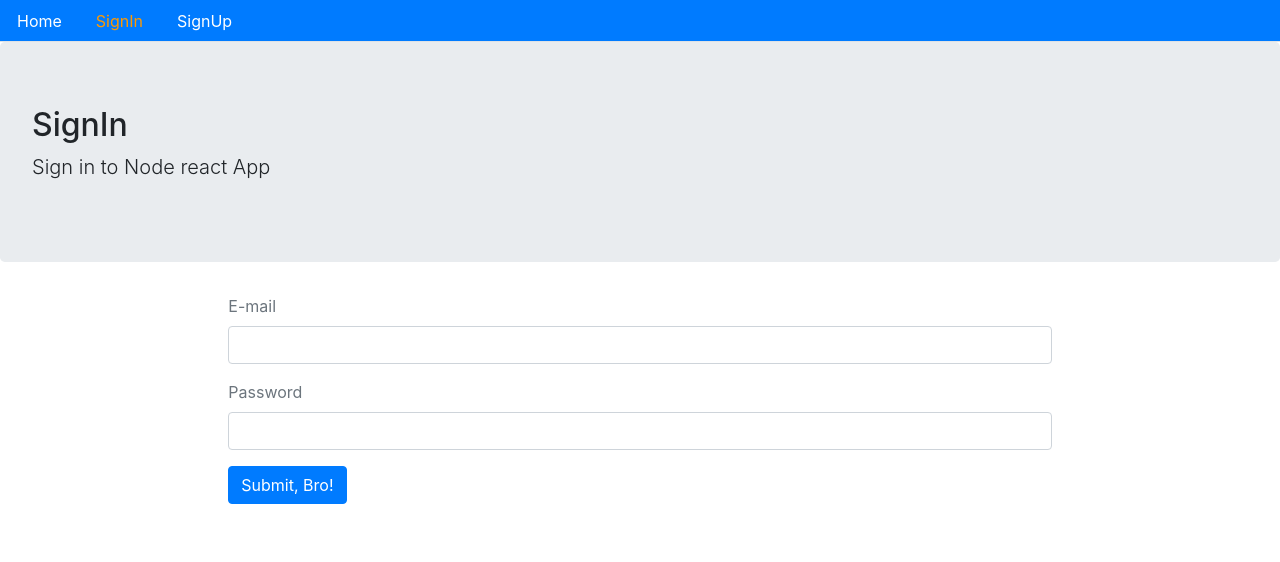
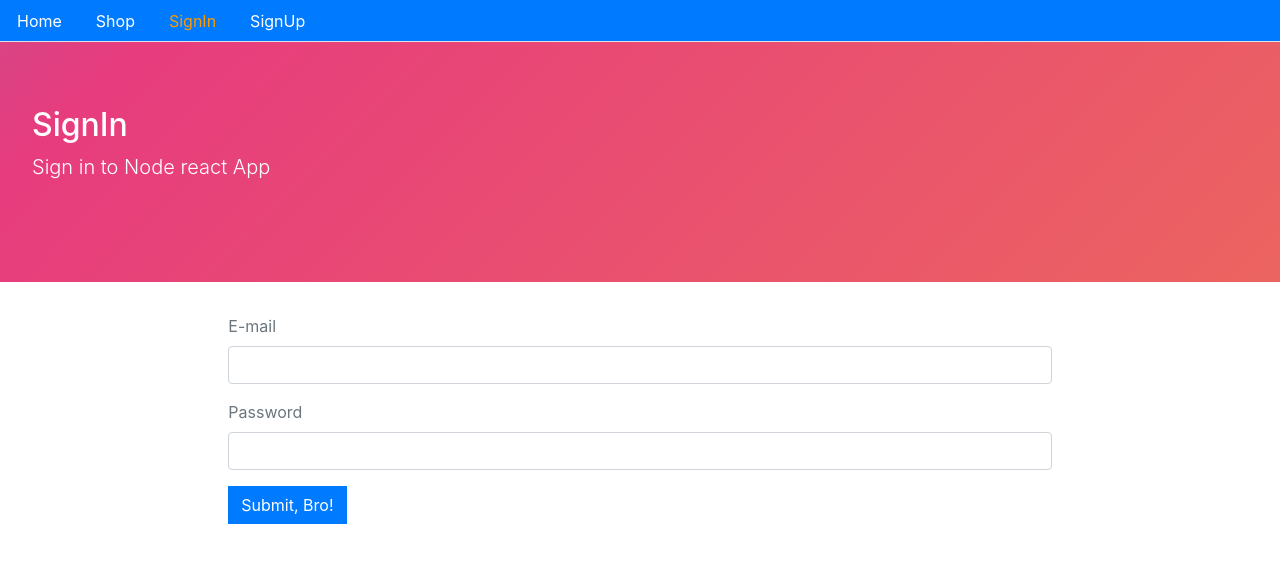
Before and after one commit to A1dricAP/e-commerce_front, a React (Create React App) app: page /signin in a window 1280 px wide. Shown: the top 562 px of the page. Built offline with nearby package versions, Linux system fonts and the light colour scheme.

Commit message:
Basic css and Shop route

```diff
--- a/src/Router.js
+++ b/src/Router.js
@@ -3,6 +3,7 @@
 import Signup from "./User/Signup";
 import Signin from "./User/Signin";
 import Home from "./core/Home";
+import Shop from "./core/Shop";
 import App from "./App";
 import PrivateRoute from '../src/auth/PrivateRoute'
 import AdminRoute from '../src/auth/AdminRoute'
@@ -18,6 +19,7 @@
         <Route path="/" exact component={Home} />{" "}
         {/* setting the path to "/" so that the main landing page is home. */}
         <Route path="/signup" exact component={Signup} />
+        <Route path="/shop" exact component={Shop} />
         <Route path="/app" exact component={App} />
         <Route path="/signin" exact component={Signin} />
         <PrivateRoute path='/user/dashboard' exact component={Dashboard}/>
--- a/src/core/Menu.js
+++ b/src/core/Menu.js
@@ -20,6 +20,11 @@
       <li className="nav-item">
         <Link className="nav-link" style={isActive(history, "/")} to="/">
           Home
+        </Link>
+      </li>
+      <li className="nav-item">
+        <Link className="nav-link" style={isActive(history, "/shop")} to="/shop">
+          Shop
         </Link>
       </li>
 
--- /dev/null
+++ b/src/core/Shop.js
@@ -0,0 +1,16 @@
+import React,{useState,useEffect} from "react";
+import Layout from "./layout";
+import Card from './card'
+
+const Shop=()=>{
+    return(
+        <Layout title="Shop page" description="Search and find your books!" className='container-fluid'>
+            <div className='row'>
+                <div className='col-4'>left sidebar</div>
+                <div className='col-8'>right</div>
+            </div>
+        </Layout>
+      );
+}
+
+export default Shop
--- a/src/core/card.js
+++ b/src/core/card.js
@@ -1,6 +1,8 @@
 import React from 'react'
 import {Link} from 'react-router-dom'
 import ShowImage from './showImage'
+import '../styles.css'
+
 
 const Card=({product})=>{
     return(
@@ -14,7 +16,9 @@
               <Link to='/'>
                   <button className='btn btn-outline-primary mt-2 mb-2'>View Product</button>
               </Link>
+
               <button className='btn btn-outline-warning mt-2 mb-2'>Add to cart</button>
+
             </div>
         </div>
 
--- a/src/core/layout.js
+++ b/src/core/layout.js
@@ -4,6 +4,7 @@
 
 // importing the Menu from "Core/Menu" to work directly with the layout instead of "Router.js"
 import Menu from "./Menu";
+import '../styles.css'
 
 // creating a component, with the idea of it being a layout for other files to use.
 // in the name of "Layout"; to be imported by other files.
--- /dev/null
+++ b/src/styles.css
@@ -0,0 +1,65 @@
+.btn,
+.jumbotron,
+.nav :hover {
+  border-radius: 0px;
+}
+
+.product-img {
+  min-height: 100px;
+}
+
+/* .jumbotron h2 {
+  margin-top: -20px;
+} */
+
+.btn btn-outline {
+  justify-content: center;
+  align-items: center;
+}
+
+.jumbotron {
+  width: 30wh;
+  height: 30vh;
+  color: #fff;
+  background: linear-gradient(-45deg, #ee7752, #e73c7e, #23a6d5, #23d5ab);
+  background-size: 400% 400%;
+  -webkit-animation: Gradient 15s ease infinite;
+  -moz-animation: Gradient 15s ease infinite;
+  animation: Gradient 15s ease infinite;
+}
+
+@-webkit-keyframes Gradient {
+  0% {
+    background-position: 0% 50%;
+  }
+  50% {
+    background-position: 100% 50%;
+  }
+  100% {
+    background-position: 0% 50%;
+  }
+}
+
+@-moz-keyframes Gradient {
+  0% {
+    background-position: 0% 50%;
+  }
+  50% {
+    background-position: 100% 50%;
+  }
+  100% {
+    background-position: 0% 50%;
+  }
+}
+
+@keyframes Gradient {
+  0% {
+    background-position: 0% 50%;
+  }
+  50% {
+    background-position: 100% 50%;
+  }
+  100% {
+    background-position: 0% 50%;
+  }
+}
```
